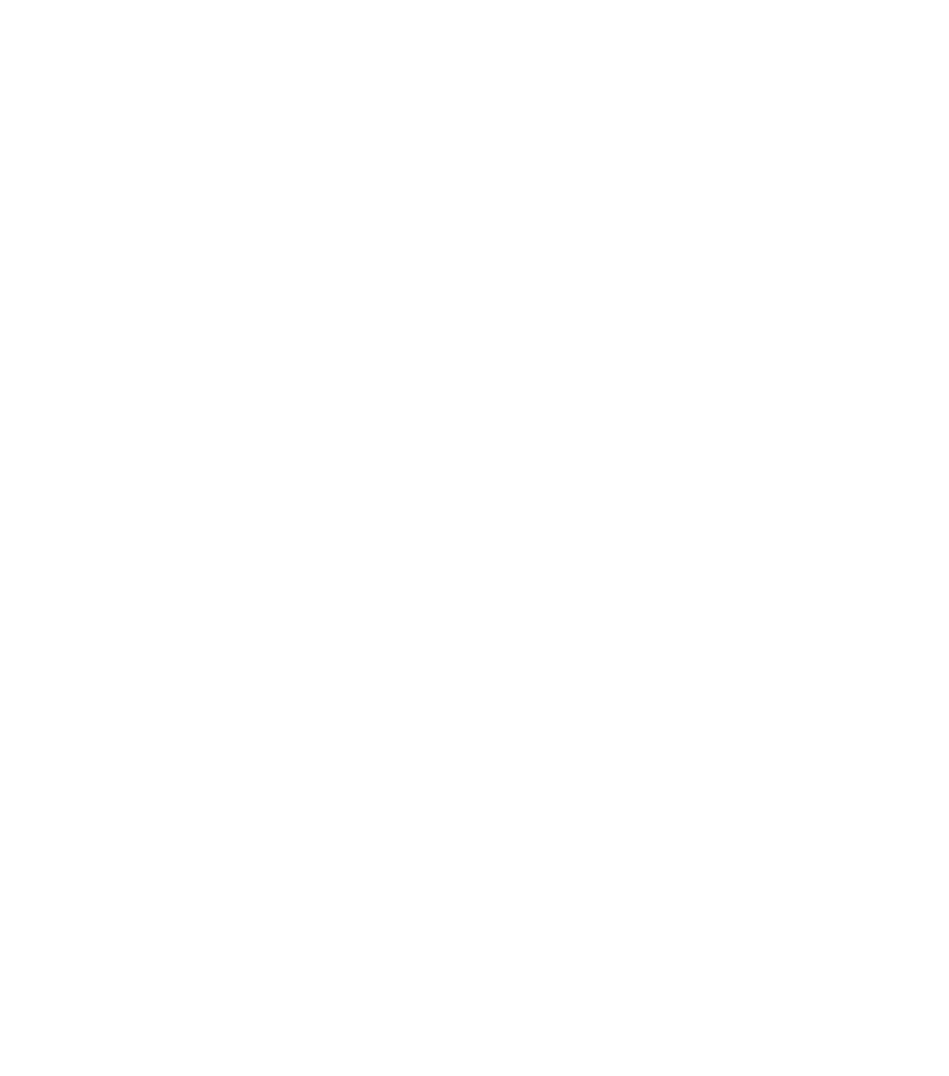
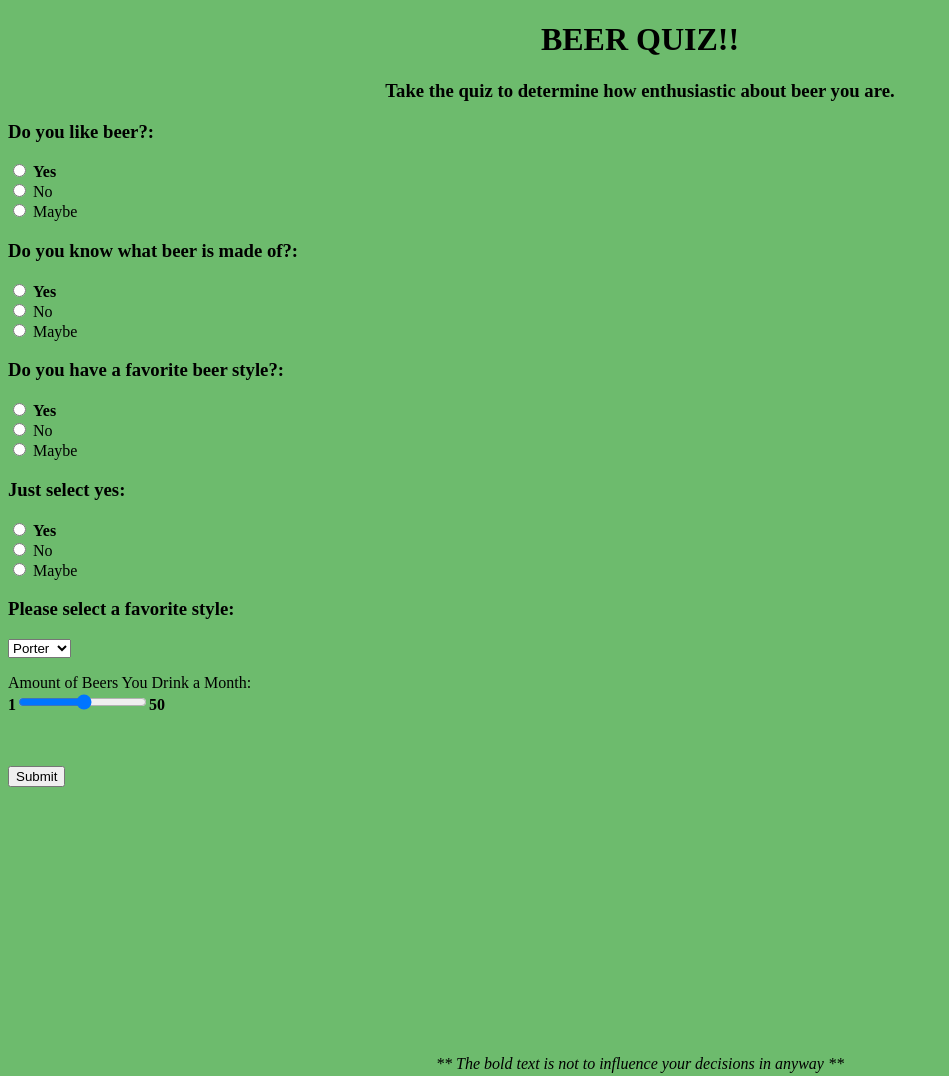
Before and after one commit to deywey/Full_Stack, a plain HTML site: page Bootcamp/html/beer_quiz.html in a window 1280 px wide. Shown: the whole page, without its empty margins (0-949 px from the left). Before the commit the page ends 800 px from the top, so only its background shows below. Drawn offline with Linux system fonts and the light colour scheme.

Commit message:
desktop push

```diff
--- a/Bootcamp/html/Beer_home.css
+++ b/Bootcamp/html/Beer_home.css
@@ -15,3 +15,7 @@
     clear: both;
     display: table;
   }
+  P::first-letter {
+    font-weight: bold;
+    color: ;
+  }
--- a/Bootcamp/html/beer_quiz.html
+++ b/Bootcamp/html/beer_quiz.html
@@ -5,8 +5,95 @@
     <meta http-equiv="X-UA-Compatible" content="IE=edge">
     <meta name="viewport" content="width=device-width, initial-scale=1.0">
     <title>Beer Quiz</title>
+    <style>
+        body{
+            background-color: rgb(109, 187, 109);
+        }
+    </style>
 </head>
 <body>
+    <center>
+        <h1>BEER QUIZ!!</h1>
+        <h3>Take the quiz to determine how enthusiastic about beer you are.</h3>
+    </center>
 
+    <form>
+<h3>Do you like beer?:</h3>
+    <input type="radio" name="like" id="Yes">
+    <label for="Yes"><b>Yes</b></label></br>
+    <input type="radio" name="like" id="No">
+    <label for="No">No</label></br>
+    <input type="radio" name="like" id="Maybe">
+    <label for="Maybe">Maybe</label></br>
+    </form>
+
+    <form>
+<h3>Do you know what beer is made of?:</h3>
+    <input type="radio" name="like" id="Yes">
+    <label for="Yes"><b>Yes</b></label></br>
+    <input type="radio" name="like" id="No">
+    <label for="No">No</label></br>
+    <input type="radio" name="like" id="Maybe">
+    <label for="Maybe">Maybe</label></br>
+    </form>
+
+    <form>
+<h3>Do you have a favorite beer style?:</h3>
+    <input type="radio" name="like" id="Yes">
+    <label for="Yes"><b>Yes</b></label></br>
+    <input type="radio" name="like" id="No">
+    <label for="No">No</label></br>
+    <input type="radio" name="like" id="Maybe">
+    <label for="Maybe">Maybe</label></br>
+    </form>
+
+    <form>
+<h3>Just select yes:</h3>
+    <input type="radio" name="like" id="Yes">
+    <label for="Yes"><b>Yes</b></label></br>
+    <input type="radio" name="like" id="No">
+    <label for="No">No</label></br>
+    <input type="radio" name="like" id="Maybe">
+    <label for="Maybe">Maybe</label></br>
+    </form>
+
+    <form>
+    <p>
+            <h3><label for="style pick">Please select a favorite style:</label></h3>
+
+            <select name="style pick" id="drink">
+                <option value="Porter">Porter</option>
+                <option value="Sour">Sour</option>
+                <option value="Pilsner">Pilsner</option>
+                <option value="Stout">Stout</option>
+                <option value="IPA">IPA</option>
+            </select>
+   </p>
+    </form>
+
+    <form>
+    <label for="scale" id="beer amount">Amount of Beers You Drink a Month:</label><br>
+    <b>1</b><input type="range" id="scale" min="1" max="50" step="5" name="scale"><b>50</b>
+    </form>
+<br>
+<br>
+    <p><button>Submit</button></p>
+</form>
+<br>
+<br>
+<br>
+<br>
+<br>
+<br>
+<br>
+<br>
+<br>
+<br>
+<br>
+<br>
+<br>
+<br>
+
+<footer><center><i>** The bold text is not to influence your decisions in anyway **</i></footer></center>
 </body>
 </html>
--- /dev/null
+++ b/Bootcamp/html/newsletter_signup.css
@@ -0,0 +1,15 @@
+#lorem {
+    color: indigo;
+}
+
+h1 {
+    color: aliceblue;
+}
+
+.confirmation {
+    color: yellowgreen;
+}
+
+button {
+    color: magenta;
+}
```
Also changed, not shown: Bootcamp/html/account_signup.html (renamed from Bootcamp/html/signup.html, +28 -12 lines), Bootcamp/html/emmetdemo.html (+37 -0 lines), Bootcamp/html/newsletter_signup.html (added, +34 -0 lines), Bootcamp/html/account_signup.css (renamed from Bootcamp/html/signup.css), Bootcamp/html/images/prost.jpg (added).
